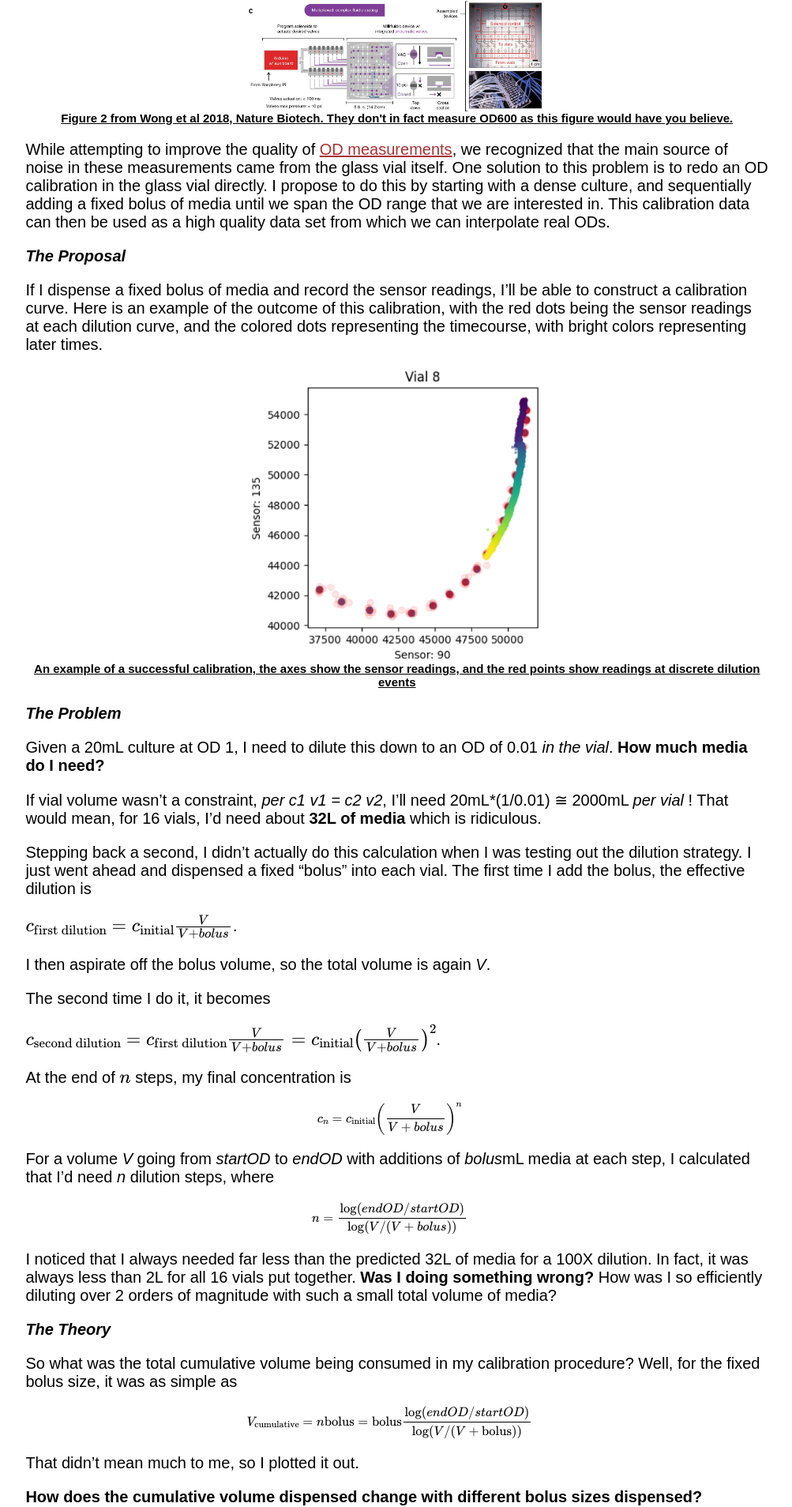
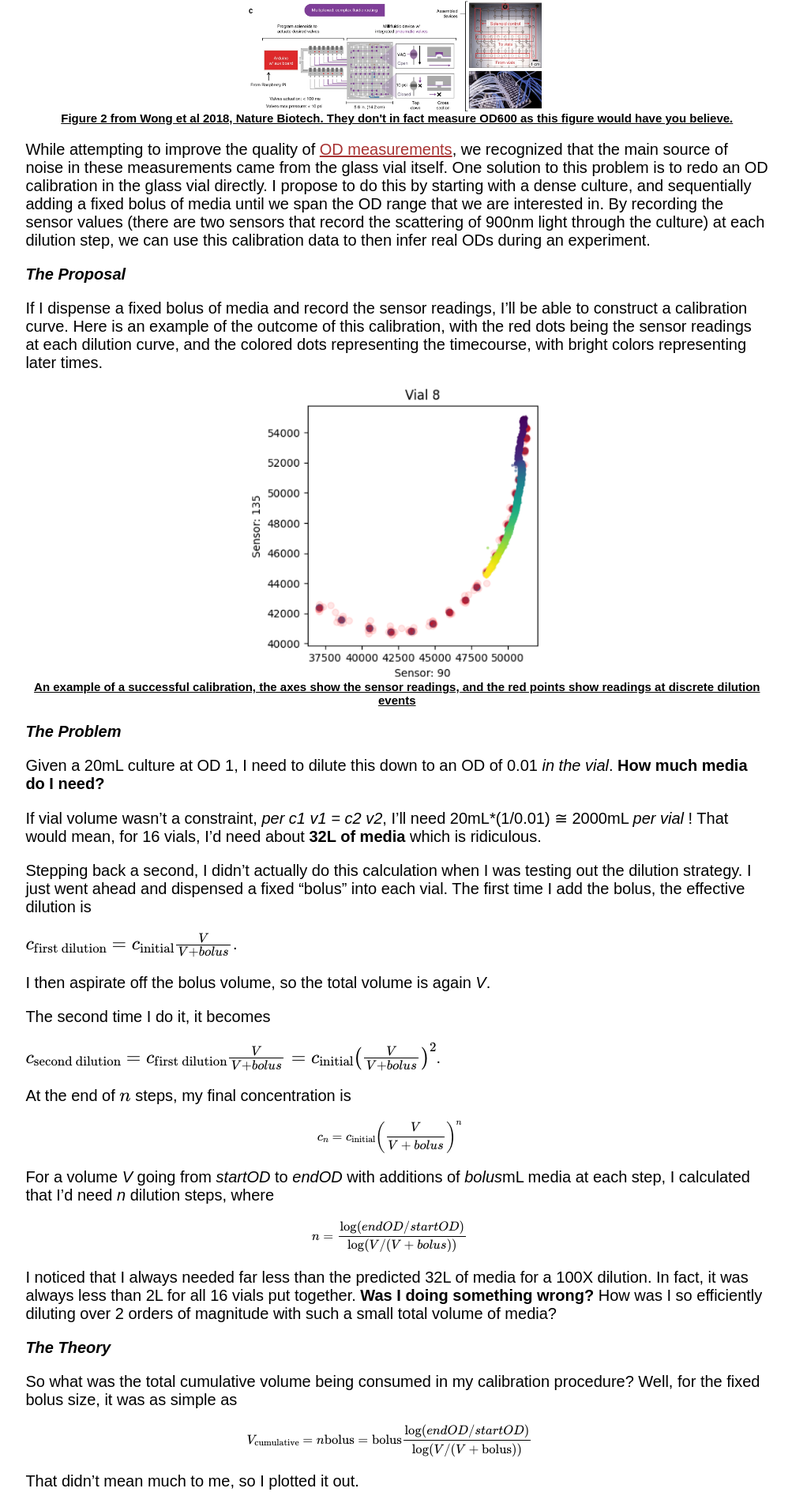
Before and after one commit to amoghpj/amoghpj.github.io, a Jekyll site: the page built from _posts/2023-05-09-fractional-dilution.md, in a window 1280 px wide. Shown: the part 581-2489 px from the top of the page at 79% size, without its empty margins (166-1169 px from the left). Built offline with Jekyll 4.4.1, drawn with Linux system fonts in a browser that asks for light colours; formulas are drawn with MathJax 3; comment, search, counter and statistics services are not loaded.

Commit message:
Update content

```diff
--- a/_posts/2023-05-09-fractional-dilution.md
+++ b/_posts/2023-05-09-fractional-dilution.md
@@ -13,7 +13,7 @@ I've been working on extending the capabilities of the [eVOLVER](https://www.fyn
 ![Figure 2 from Wong et al 2018, Nature Biotech. They don't in fact measure OD600 as this figure would have you believe.](/assets/images/41587_2018_Article_BFnbt4151_Fig2_HTML.webp)
 
 
-While attempting to improve the quality of [OD measurements](https://en.wikipedia.org/wiki/OD600), we recognized that the main source of noise in these measurements came from the glass vial itself.   One solution to this problem is to redo an OD calibration in the glass vial directly.  I propose to do this by starting with a dense culture, and sequentially adding a fixed bolus of media until we span the OD range that we are interested in.  This calibration data can then be used as a high quality data set from which we can interpolate real ODs.
+While attempting to improve the quality of [OD measurements](https://en.wikipedia.org/wiki/OD600), we recognized that the main source of noise in these measurements came from the glass vial itself.   One solution to this problem is to redo an OD calibration in the glass vial directly.  I propose to do this by starting with a dense culture, and sequentially adding a fixed bolus of media until we span the OD range that we are interested in.  By recording the sensor values (there are two sensors that record the scattering of 900nm light through the culture) at each dilution step, we can use this calibration data to then infer real ODs during an experiment.
 
 _**The Proposal**_
 
```
